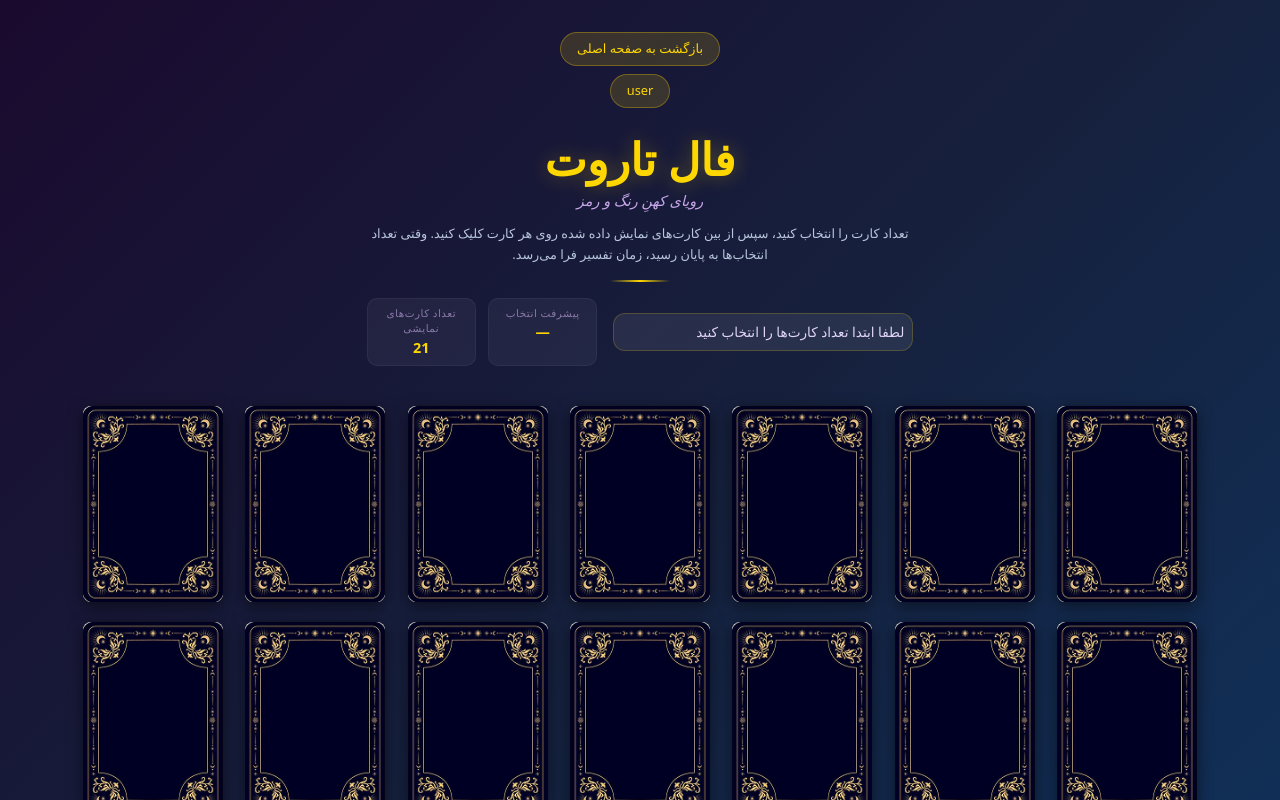
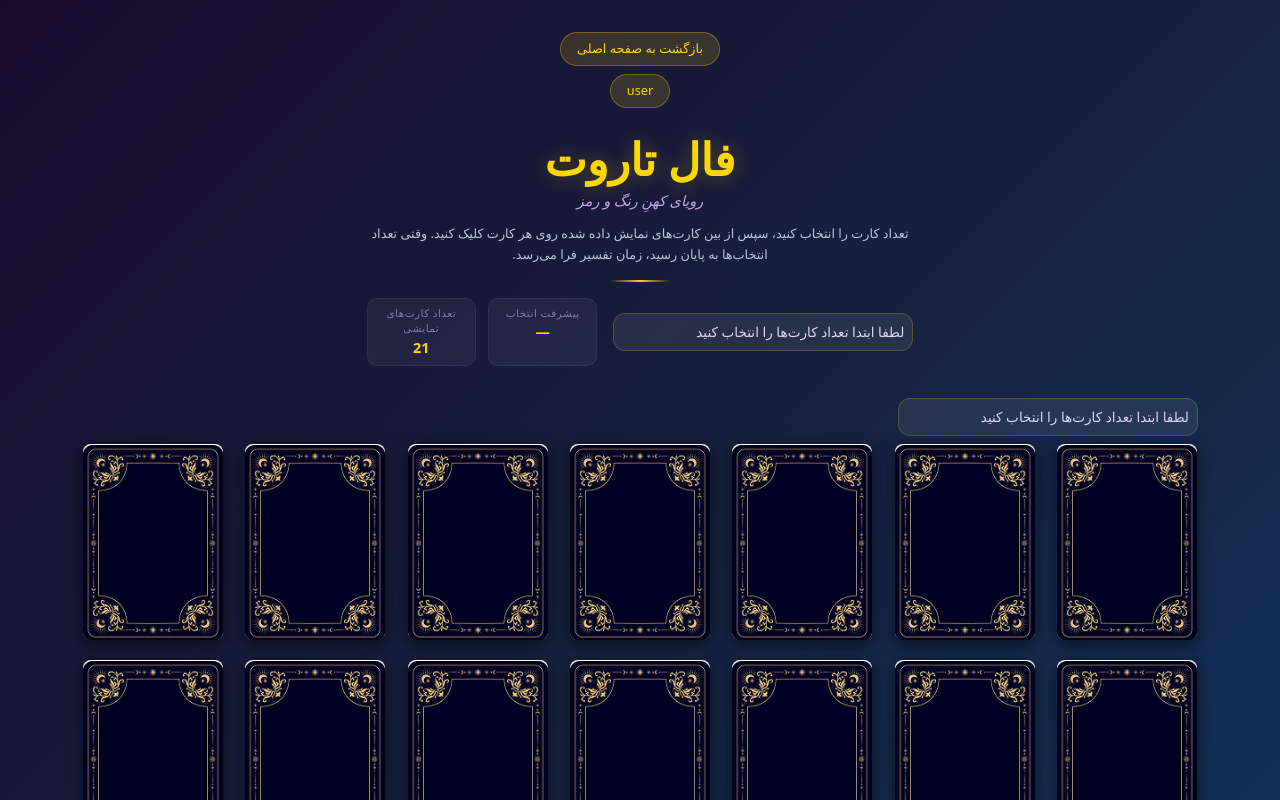
Before and after one commit to esk-ashkan/Fortune-teller, a React (Vite) app in the folder Front-end/: page /tarot in a window 1280 px wide. Shown: the top 800 px of the page. Built offline with nearby package versions, Linux system fonts and the light colour scheme.

Commit message:
completion of horoscopy

```diff
--- a/Front-end/src/pages/tarot.tsx
+++ b/Front-end/src/pages/tarot.tsx
@@ -16,6 +16,7 @@ function Tarot() {
   const [revealFortune, setRevealFortune] = useState(false);
   const [fortuneText, setFortuneText] = useState("");
   const [isLoading, setIsLoading] = useState(false);
+  const [kindOfHoroscopy, setKindOfHoroscopy] = useState('');
 
   const hand = useMemo(() => {
     const picked = new Set<number>();
@@ -40,6 +41,10 @@ function Tarot() {
     setSelectedCards([]);
     setIsLoading(false);
   };
+  const handleSelectKind = (e: React.ChangeEvent<HTMLSelectElement>) => {
+    const v = e.target.value
+    setKindOfHoroscopy(v)
+  };
 
   const handleSelectedCard = (cardName: string) => {
     if (!maxNumOfCards) return;
@@ -58,6 +63,7 @@ function Tarot() {
         .get("https://fortune-teller-nhy4.onrender.com/tarot", {
           params: {
             cards_list: newSelectedCards,
+            kindOfHoroscopy:kindOfHoroscopy,
           },
         })
         .then((response) => {
@@ -127,7 +133,17 @@ function Tarot() {
             </div>
           </div>
         </div>
-
+        <Form.Select
+              className="tarot-select"
+              onChange={handleSelectKind}
+              defaultValue=""
+            >
+              <option value="">لطفا ابتدا تعداد کارت‌ها را انتخاب کنید</option>
+              <option value="عشقی">عشقی</option>
+              <option value="کاری">کاری</option>
+              <option value="مالی">مالی</option>
+              <option value="سایر">سایر</option>
+        </Form.Select>
         <div className="tarot-grid">
           {cardsList.map((name, idx) => (
             <CardsComponent
```
Also changed, not shown: 1 other file (tests, documents, lock files or other folders).
